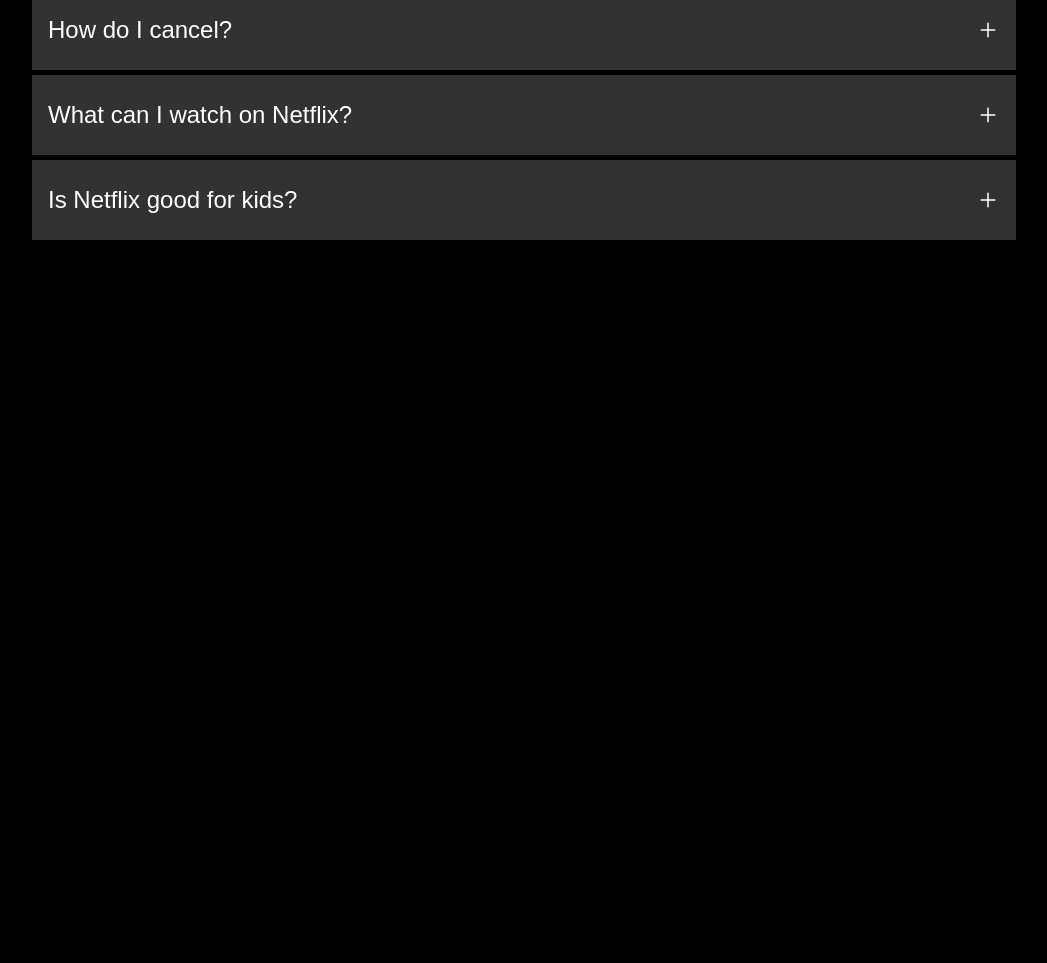
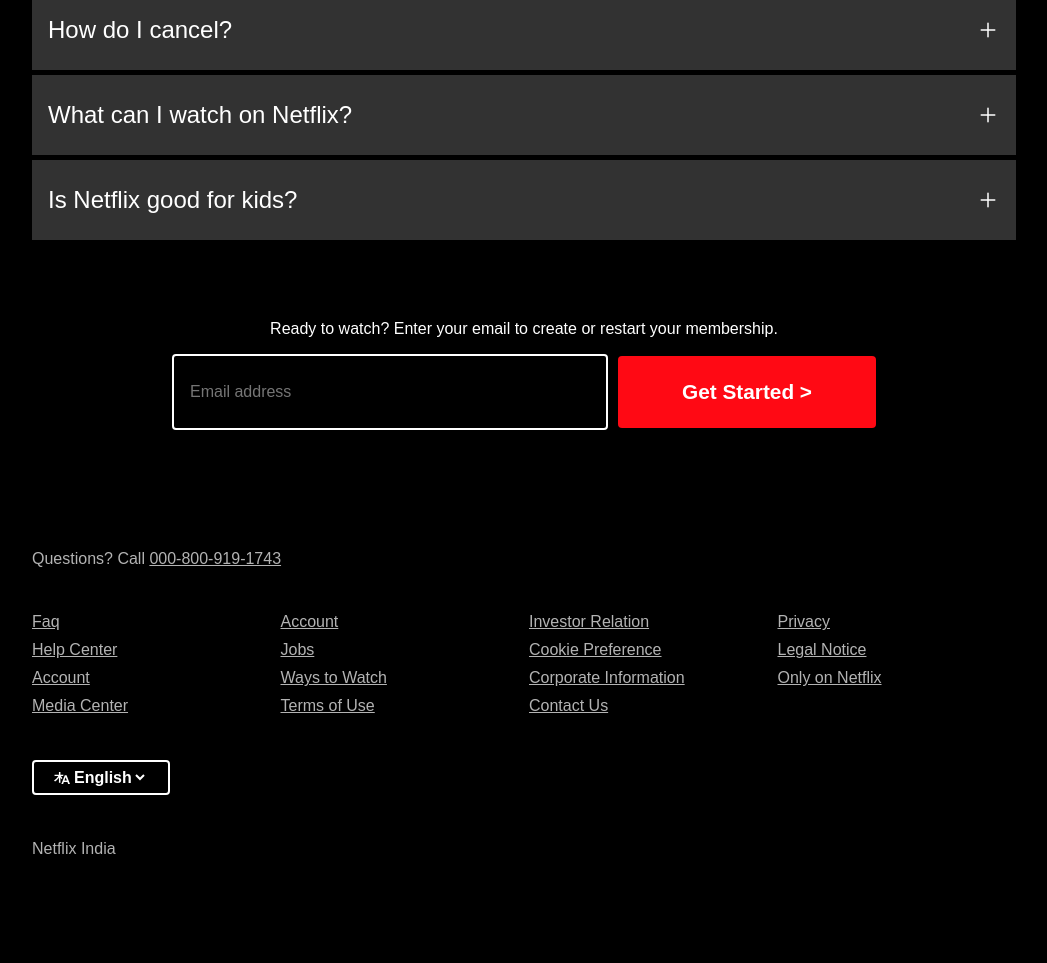
Before and after one commit to Rahilbhoot/NetflixClone, a plain HTML site: page Netflix clone/index.html in a window 1280 px wide. Shown: the part 2115-3078 px from the top of the page, without its empty margins (116-1163 px from the left). Before the commit the page ends 2415 px from the top, so only its background shows below. Drawn offline with nearby package versions, Linux system fonts and the light colour scheme.

Commit message:
final commit without responsive

```diff
--- a/Netflix clone/index.html
+++ b/Netflix clone/index.html
@@ -462,6 +462,51 @@
             <ion-icon name="add-outline"></ion-icon>
         </div>
     </section>
+
+    <section class="ready-to-watch">
+        <div class="ternary-heading">
+            Ready to watch? Enter your email to create or restart your membership.
+        </div>
+        <div class="getstarted-section">
+            <input class="Main-input-field" type="text" placeholder="Email address">
+            <button class="btn-getstarted">Get Started ></button>
+        </div>
+    </section>
+
+    <footer>
+        <div class="mb-45">Questions? Call <span class="underline">000-800-919-1743</span></div>
+        <ul class="footer-ele mb-45">
+            <li>Faq</li>
+            <li>Account</li>
+            <li>Investor Relation</li>
+            <li>Privacy</li>
+            <li>Help Center</li>
+            <li>Jobs</li>
+            <li>Cookie Preference</li>
+            <li>Legal Notice</li>
+            <li>Account</li>
+            <li>Ways to Watch</li>
+            <li>Corporate Information</li>
+            <li>Only on Netflix</li>
+            <li>Media Center</li>
+            <li>Terms of Use</li>
+            <li>Contact Us</li>
+        </ul>
+        <div class="language mb-45">
+            <svg xmlns="http://www.w3.org/2000/svg" fill="none" role="img" viewBox="0 0 16 16" width="16" height="16"
+                data-icon="LanguagesSmall" aria-hidden="true">
+                <path fill-rule="evenodd" clip-rule="evenodd"
+                    d="M10.7668 5.33333L10.5038 5.99715L9.33974 8.9355L8.76866 10.377L7.33333 14H9.10751L9.83505 12.0326H13.4217L14.162 14H16L12.5665 5.33333H10.8278H10.7668ZM10.6186 9.93479L10.3839 10.5632H11.1036H12.8856L11.6348 7.2136L10.6186 9.93479ZM9.52722 4.84224C9.55393 4.77481 9.58574 4.71045 9.62211 4.64954H6.41909V2H4.926V4.64954H0.540802V5.99715H4.31466C3.35062 7.79015 1.75173 9.51463 0 10.4283C0.329184 10.7138 0.811203 11.2391 1.04633 11.5931C2.55118 10.6795 3.90318 9.22912 4.926 7.57316V12.6667H6.41909V7.51606C6.81951 8.15256 7.26748 8.76169 7.7521 9.32292L8.31996 7.88955C7.80191 7.29052 7.34631 6.64699 6.9834 5.99715H9.06968L9.52722 4.84224Z"
+                    fill="currentColor"></path>
+            </svg>
+            <select name="" id="" class="select-lang">
+                <option value="English">English</option>
+                <option value="Hindi">हिन्दी</option>
+            </select>
+        </div>
+
+        <div class="mb-45">Netflix India</div>
+    </footer>
 </body>
 
 </html>
--- a/Netflix clone/style.css
+++ b/Netflix clone/style.css
@@ -7,6 +7,8 @@
 body {
     background-color: black;
     color: white;
+    max-width: 1400px;
+    margin: 0 auto;
 }
 
 .hero {
@@ -41,7 +43,7 @@ body {
 
 .language {
     margin-right: 10px;
-    display: flex;
+    display: inline-flex;
     align-items: center;
     justify-content: space-between;
     border: 2px solid white;
@@ -274,6 +276,7 @@ body {
     display: flex;
     /* align-items: center; */
     justify-content: space-between;
+    gap: 15px;
 }
 
 .r-cards {
@@ -306,7 +309,7 @@ body {
     padding-left: 148px;
     padding-right: 148px;
     padding-top: 40px;
-    padding-bottom: 60px;
+    padding-bottom: 80px;
     display: flex;
     color: white;
     flex-direction: column;
@@ -331,3 +334,37 @@ body {
 .faq-mb {
     margin-bottom: 5px;
 }
+
+
+/* FOOTER */
+footer {
+    color: rgba(255,
+            255,
+            255,
+            0.7);
+    padding-left: 148px;
+    padding-right: 148px;
+    padding-top: 120px;
+    padding-bottom: 60px;
+}
+
+.underline {
+    text-decoration: underline;
+    cursor: pointer;
+}
+
+.footer-ele {
+    list-style-type: none;
+    display: grid;
+    grid-template-columns: 1fr 1fr 1fr 1fr;
+    gap: 10px;
+    text-decoration: underline;
+}
+
+.footer-ele li {
+    cursor: pointer;
+}
+
+.mb-45 {
+    margin-bottom: 45px;
+}
```
